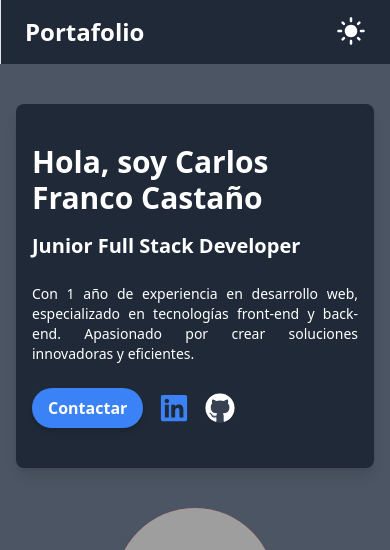
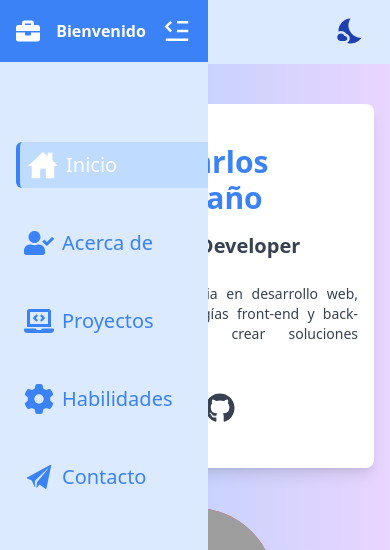
Before and after one commit to carlosfranco64/briefcase, a React (Vite) app: page / in a window 390 px wide. Shown: the top 550 px of the page. Built offline with nearby package versions, Linux system fonts and the light colour scheme; grey boxes are pictures that could not be loaded.

Commit message:
nav responsive

```diff
--- a/package.json
+++ b/package.json
@@ -17,6 +17,7 @@
     "@mui/material": "^5.15.20",
     "@mui/styled-engine-sc": "^6.0.0-alpha.18",
     "antd": "^5.18.2",
+    "primereact": "^10.6.6",
     "react": "^18.2.0",
     "react-dom": "^18.2.0",
     "react-icons": "^5.2.1",
--- /dev/null
+++ b/src/App.css
@@ -0,0 +1,3 @@
+@import 'primereact/resources/themes/saga-blue/theme.css';
+@import 'primereact/resources/primereact.min.css';
+@import 'primeicons/primeicons.css';
--- a/src/briefcase/routes/AppRouter.jsx
+++ b/src/briefcase/routes/AppRouter.jsx
@@ -7,7 +7,6 @@ import { NavBar } from '../../ui/components/NavBar'
 export const AppRouter = () => {
   return (
     <div className='flex'>
-
 <NavBar/>
 
 
--- a/src/context/AllContext.jsx
+++ b/src/context/AllContext.jsx
@@ -12,8 +12,8 @@ export const useAll = () => {
 };
 
 export const AllProvider = ({ children }) => {
-  const [isOpen, setIsOpen] = useState(false);
-  const [isMode, setIsMode] = useState(false)
+  const [isOpen, setIsOpen] = useState(true);
+  const [isMode, setIsMode] = useState(true)
 
 const showMode = () => {
 
--- a/src/ui/components/Header.jsx
+++ b/src/ui/components/Header.jsx
@@ -1,35 +1,48 @@
-import React from 'react'
-import { useAll } from '../../context/AllContext'
-import { MdLightMode, MdNightsStay } from 'react-icons/md'
+import React from "react";
+import { useAll } from "../../context/AllContext";
+import { MdLightMode, MdNightsStay } from "react-icons/md";
+import { TfiMenu } from "react-icons/tfi";
 
 export const Header = () => {
-
-  const {isMode,showMode}=useAll()
-
+  const { isMode,showMode,showMenu} = useAll();
 
   return (
-    <div className={` px-6 ${
-      isMode ? "bg-blue-100 text-blue-500" : "bg-gray-800 text-white"
-    }   w-full border-l font-bold flex justify-between `}>
+    <div
+      className={` px-6 ${
+        isMode ? "bg-blue-100 text-blue-500" : "bg-gray-800 text-white"
+      }   w-full border-l font-bold flex justify-between `}
+    >
 
-<h1 className='text-2xl my-4'>Portafolio</h1>
-
-<div onClick={showMode} className={`flex gap-4 justify-start fixed right-4 ${isMode ? "bg-blue-100":"bg-gray-800"} rounded-full p-2 my-2 z-10 `}>
-{/* <h1>idioma </h1> */}
-
-
-{isMode ?
-<MdNightsStay   onClick={showMode} className='my-auto text-3xl font-bold cursor-pointer text-blue-800 -rotate-30 ' />
-:
-<MdLightMode onClick={showMode} className='my-auto text-3xl font-bold cursor-pointer' />
-
- }
-
-
-
+      <div className="flex items-center gap-4 ">
+    <button className={` p-2 rounded-full ${isMode ? " bg-blue-100": " bg-gray-800"} fixed left-4`}>
+        <TfiMenu
+            onClick={showMenu}
+            className={`font text-3xl ${isMode ? "text-blue-800":""} cursor-pointer`}
+        />
+    </button>
+    <h1 className="ml-12 text-2xl my-4">Portafolio</h1>
 </div>
 
+      <div
+        onClick={showMode}
+        className={`flex gap-4 justify-start fixed right-4 ${
+          isMode ? "bg-blue-100" : "bg-gray-800"
+        } rounded-full p-2 my-2 z-10 `}
+      >
+        {/* <h1>idioma </h1> */}
 
+        {isMode ? (
+          <MdNightsStay
+            onClick={showMode}
+            className="my-auto text-3xl font-bold cursor-pointer text-blue-800 -rotate-30 "
+          />
+        ) : (
+          <MdLightMode
+            onClick={showMode}
+            className="my-auto text-3xl font-bold cursor-pointer"
+          />
+        )}
+      </div>
     </div>
-  )
-}
+  );
+};
--- /dev/null
+++ b/src/ui/components/HeaderNav.jsx
@@ -0,0 +1,34 @@
+import React from 'react'
+import { useAll } from '../../context/AllContext';
+import { FaBriefcase } from 'react-icons/fa';
+import { RiMenuFoldLine, RiMenuUnfoldLine } from 'react-icons/ri';
+
+export const HeaderNav = () => {
+
+    const { isOpen, showMenu } = useAll();
+
+  return (
+    <div className="bg-blue-500 flex justify-between items-center p-4 px-4">
+        {isOpen && (
+          <h1 className=" font">
+            <FaBriefcase className="text-2xl text-white" />
+          </h1>
+        )}
+        {isOpen && (
+          <h4 className=" font-extrabold px-2 text-white">Bienvenido</h4>
+        )}
+
+        {isOpen ? (
+          <RiMenuFoldLine
+            onClick={showMenu}
+            className=" font text-3xl cursor-pointer text-white"
+          />
+        ) : (
+          <RiMenuUnfoldLine
+            onClick={showMenu}
+            className=" font text-3xl cursor-pointer text-white"
+          />
+        )}
+      </div>
+  )
+}
--- /dev/null
+++ b/src/ui/components/MenuMovile.jsx
@@ -0,0 +1,12 @@
+import React from 'react'
+
+const MenuMovile = () => {
+  return (
+    <div>
+
+
+    </div>
+  )
+}
+
+export default MenuMovile
--- a/src/ui/components/NavBar.jsx
+++ b/src/ui/components/NavBar.jsx
@@ -6,38 +6,29 @@ import { FaGear } from "react-icons/fa6";
 import { IoHomeSharp } from "react-icons/io5";
 import { IoIosPaperPlane } from "react-icons/io";
 import { useAll } from "../../context/AllContext";
+import { HeaderNav } from "./HeaderNav";
 
 export const NavBar = () => {
-  const { isOpen, showMenu, isMode } = useAll();
+  const { isOpen,isMode } = useAll();
 
   return (
     <div
-      className={`${isOpen ? "w-52" : "w-16"} h-screen ${
+      className={`${isOpen ? "w-52" : "w-16 hidden md:inline-block "} h-screen ${
         isMode ? "bg-blue-100 text-blue-500" : "bg-gray-800 text-white"
-      } fixed hidden md:inline-block `}
+      } fixed  z-10 `}
     >
-      <div className="bg-blue-500 flex justify-between items-center p-4 px-4">
-        {isOpen && (
-          <h1 className=" font">
-            <FaBriefcase className="text-2xl text-white" />
-          </h1>
-        )}
-        {isOpen && (
-          <h4 className=" font-extrabold px-2 text-white">Bienvenido</h4>
-        )}
 
-        {isOpen ? (
-          <RiMenuFoldLine
-            onClick={showMenu}
-            className=" font text-3xl cursor-pointer text-white"
-          />
-        ) : (
-          <RiMenuUnfoldLine
-            onClick={showMenu}
-            className=" font text-3xl cursor-pointer text-white"
-          />
-        )}
-      </div>
+
+
+
+
+<HeaderNav/>
+
+
+
+
+
+
 
       <nav className={`grid mt-20 gap-8 ${isOpen ? "pl-4" : "pl-2"}`}>
         <NavLink
```
Also changed, not shown: src/BriefcaseApp.jsx (+7 -12 lines), src/briefcase/pages/HomePage.jsx (+7 -1 lines), src/main.jsx (+7 -1 lines), 1 other file (tests, documents, lock files or other folders).
